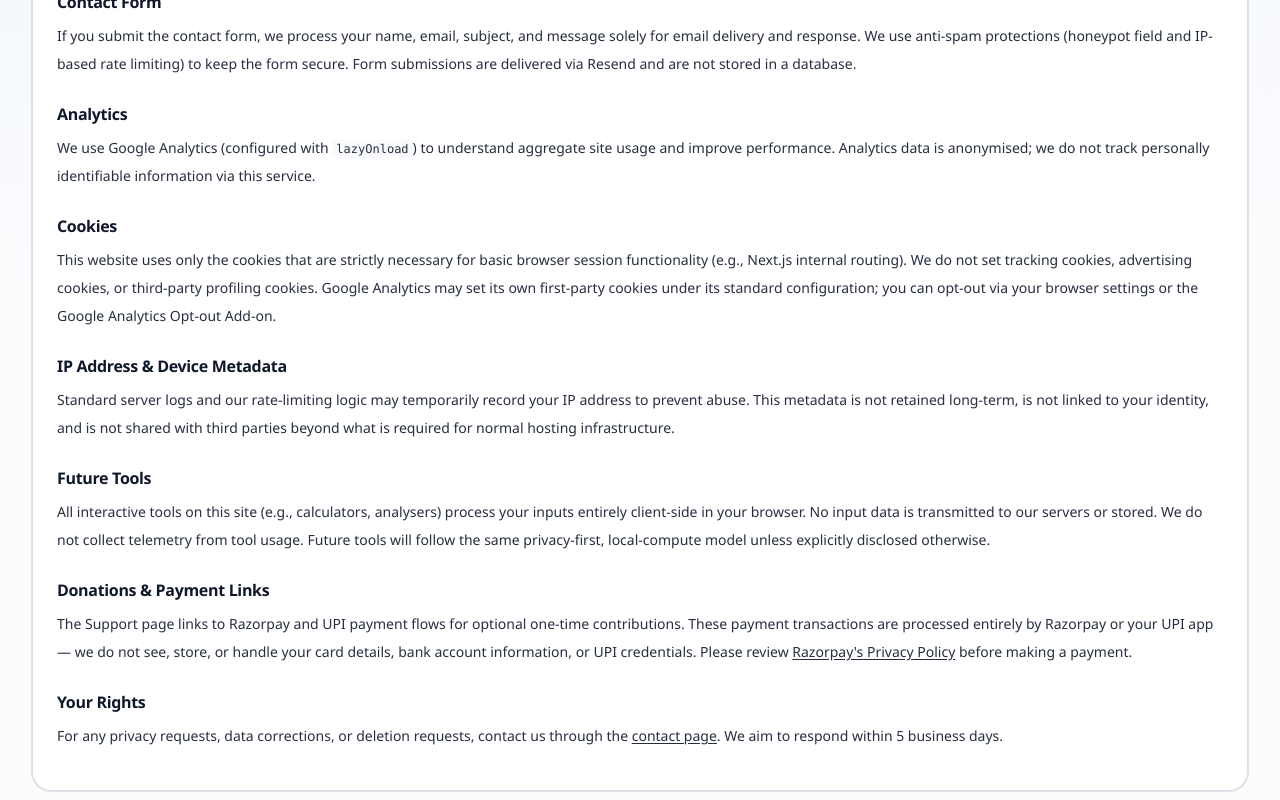
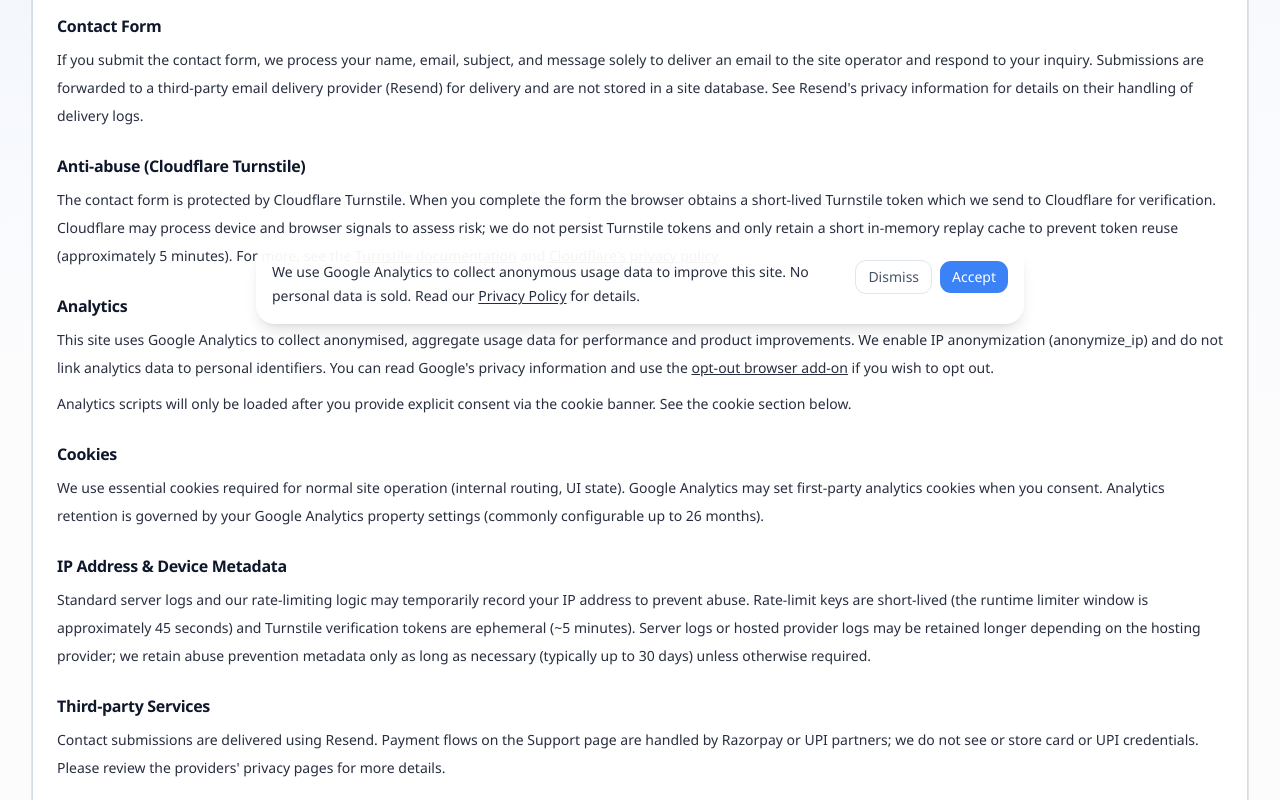
Before and after one commit to Lakshmanshenoy/shenoylabs-web, a Next.js app: page /privacy-policy in a window 1280 px wide. Shown: the part 460-1260 px from the top of the page. Built offline with nearby package versions, Linux system fonts and the light colour scheme; no server answers.

Commit message:
Legal: update Privacy/Terms/Refund pages + cookie consent and GA gating

```diff
--- a/src/app/layout.tsx
+++ b/src/app/layout.tsx
@@ -2,6 +2,7 @@ import type { Metadata } from "next";
 import Script from "next/script";
 
 import { GoogleAnalytics } from "@/components/analytics/google-analytics";
+import CookieBanner from "@/components/consent/cookie-banner";
 import { SiteShell } from "@/components/layout/site-shell";
 import { siteConfig } from "@/lib/site";
 
@@ -72,6 +73,7 @@ export default function RootLayout({
       {/* suppressHydrationWarning prevents false positives from browser extensions
            that mutate body attributes (e.g. Grammarly) after server render. */}
       <body className="min-h-full" suppressHydrationWarning>
+        <CookieBanner />
         <GoogleAnalytics gaId={process.env.NEXT_PUBLIC_GA_ID} />
         <SiteShell>{children}</SiteShell>
       </body>
--- a/src/app/privacy-policy/page.tsx
+++ b/src/app/privacy-policy/page.tsx
@@ -3,6 +3,7 @@ import type { Metadata } from "next";
 import { SectionContainer } from "@/components/shared/section-container";
 import { SectionHeader } from "@/components/shared/section-header";
 import { Card, CardContent } from "@/components/ui/card";
+import { siteConfig } from "@/lib/site";
 
 export const metadata: Metadata = {
   title: "Privacy Policy — Shenoy Labs",
@@ -37,6 +38,8 @@ export default function PrivacyPolicyPage() {
         description="How Shenoy Labs handles form submissions, basic analytics, and communication data."
       />
 
+      <p className="mt-2 text-xs text-muted-foreground">Last updated: 2026-04-10</p>
+
       <Card className="mt-8 border border-border/80 bg-card/95">
         <CardContent className="space-y-6 p-6 text-sm leading-7 text-muted-foreground">
           <div className="space-y-2">
@@ -56,10 +59,26 @@ export default function PrivacyPolicyPage() {
             </h2>
             <p>
               If you submit the contact form, we process your name, email,
-              subject, and message solely for email delivery and response. We
-              use anti-spam protections (honeypot field and IP-based rate
-              limiting) to keep the form secure. Form submissions are delivered
-              via Resend and are not stored in a database.
+              subject, and message solely to deliver an email to the site
+              operator and respond to your inquiry. Submissions are forwarded
+              to a third-party email delivery provider (Resend) for delivery
+              and are not stored in a site database. See Resend&apos;s privacy
+              information for details on their handling of delivery logs.
+            </p>
+          </div>
+
+          <div className="space-y-2">
+            <h2 className="font-heading text-base font-semibold text-foreground">
+              Anti-abuse (Cloudflare Turnstile)
+            </h2>
+            <p>
+              The contact form is protected by Cloudflare Turnstile. When you
+              complete the form the browser obtains a short-lived Turnstile
+              token which we send to Cloudflare for verification. Cloudflare
+              may process device and browser signals to assess risk; we do not
+              persist Turnstile tokens and only retain a short in-memory
+              replay cache to prevent token reuse (approximately 5 minutes).
+              For more, see the <a href="https://developers.cloudflare.com/turnstile/" target="_blank" rel="noopener noreferrer" className="underline">Turnstile documentation</a> and <a href="https://www.cloudflare.com/privacypolicy/" target="_blank" rel="noopener noreferrer" className="underline">Cloudflare&apos;s privacy policy</a>.
             </p>
           </div>
 
@@ -68,13 +87,15 @@ export default function PrivacyPolicyPage() {
               Analytics
             </h2>
             <p>
-              We use Google Analytics (configured with{" "}
-              <code className="rounded bg-muted px-1 py-0.5 font-mono text-xs">
-                lazyOnload
-              </code>
-              ) to understand aggregate site usage and improve performance.
-              Analytics data is anonymised; we do not track personally
-              identifiable information via this service.
+              This site uses Google Analytics to collect anonymised, aggregate
+              usage data for performance and product improvements. We enable
+              IP anonymization (anonymize_ip) and do not link analytics data
+              to personal identifiers. You can read Google&apos;s privacy
+              information and use the <a href="https://tools.google.com/dlpage/gaoptout/" target="_blank" rel="noopener noreferrer" className="underline">opt-out browser add-on</a> if you wish to opt out.
+            </p>
+            <p>
+              Analytics scripts will only be loaded after you provide explicit
+              consent via the cookie banner. See the cookie section below.
             </p>
           </div>
 
@@ -83,13 +104,11 @@ export default function PrivacyPolicyPage() {
               Cookies
             </h2>
             <p>
-              This website uses only the cookies that are strictly necessary for
-              basic browser session functionality (e.g., Next.js internal
-              routing). We do not set tracking cookies, advertising cookies, or
-              third-party profiling cookies. Google Analytics may set its own
-              first-party cookies under its standard configuration; you can
-              opt-out via your browser settings or the Google Analytics Opt-out
-              Add-on.
+              We use essential cookies required for normal site operation
+              (internal routing, UI state). Google Analytics may set
+              first-party analytics cookies when you consent. Analytics
+              retention is governed by your Google Analytics property settings
+              (commonly configurable up to 26 months).
             </p>
           </div>
 
@@ -99,46 +118,25 @@ export default function PrivacyPolicyPage() {
             </h2>
             <p>
               Standard server logs and our rate-limiting logic may temporarily
-              record your IP address to prevent abuse. This metadata is not
-              retained long-term, is not linked to your identity, and is not
-              shared with third parties beyond what is required for normal
-              hosting infrastructure.
+              record your IP address to prevent abuse. Rate-limit keys are
+              short-lived (the runtime limiter window is approximately 45
+              seconds) and Turnstile verification tokens are ephemeral (~5
+              minutes). Server logs or hosted provider logs may be retained
+              longer depending on the hosting provider; we retain abuse
+              prevention metadata only as long as necessary (typically up to
+              30 days) unless otherwise required.
             </p>
           </div>
 
           <div className="space-y-2">
             <h2 className="font-heading text-base font-semibold text-foreground">
-              Future Tools
+              Third-party Services
             </h2>
             <p>
-              All interactive tools on this site (e.g., calculators, analysers)
-              process your inputs entirely client-side in your browser. No input
-              data is transmitted to our servers or stored. We do not collect
-              telemetry from tool usage. Future tools will follow the same
-              privacy-first, local-compute model unless explicitly disclosed
-              otherwise.
-            </p>
-          </div>
-
-          <div className="space-y-2">
-            <h2 className="font-heading text-base font-semibold text-foreground">
-              Donations & Payment Links
-            </h2>
-            <p>
-              The Support page links to Razorpay and UPI payment flows for
-              optional one-time contributions. These payment transactions are
-              processed entirely by Razorpay or your UPI app — we do not see,
-              store, or handle your card details, bank account information, or
-              UPI credentials. Please review{" "}
-              <a
-                href="https://razorpay.com/privacy/"
-                target="_blank"
-                rel="noopener noreferrer"
-                className="underline underline-offset-2 hover:text-foreground"
-              >
-                Razorpay&apos;s Privacy Policy
-              </a>{" "}
-              before making a payment.
+              Contact submissions are delivered using Resend. Payment flows on
+              the Support page are handled by Razorpay or UPI partners; we do
+              not see or store card or UPI credentials. Please review the
+              providers&apos; privacy pages for more details.
             </p>
           </div>
 
@@ -147,15 +145,9 @@ export default function PrivacyPolicyPage() {
               Your Rights
             </h2>
             <p>
-              For any privacy requests, data corrections, or deletion requests,
-              contact us through the{" "}
-              <a
-                href="/contact"
-                className="underline underline-offset-2 hover:text-foreground"
-              >
-                contact page
-              </a>
-              . We aim to respond within 5 business days.
+              To request access, correction, or deletion of personal data, or
+              to exercise other privacy rights, contact us via the
+              <a href="/contact" className="underline underline-offset-2 hover:text-foreground"> contact page</a> or by emailing {siteConfig.contactEmail}. We will ask for reasonable information to verify your identity before responding. We aim to respond within 5 business days and will provide exported copies of personal data where applicable.
             </p>
           </div>
         </CardContent>
--- a/src/components/analytics/google-analytics.tsx
+++ b/src/components/analytics/google-analytics.tsx
@@ -1,13 +1,30 @@
 "use client";
 
 import Script from "next/script";
+import { useEffect, useState } from "react";
 
 type GoogleAnalyticsProps = {
   gaId?: string;
 };
 
+const CONSENT_KEY = "shenoylabs:consent:analytics";
+
 export function GoogleAnalytics({ gaId }: GoogleAnalyticsProps) {
-  if (!gaId) return null;
+  const [enabled, setEnabled] = useState(false);
+
+  useEffect(() => {
+    if (!gaId) return;
+    try {
+      setEnabled(localStorage.getItem(CONSENT_KEY) === "granted");
+      const onChange = () => setEnabled(localStorage.getItem(CONSENT_KEY) === "granted");
+      window.addEventListener("cookie-consent-changed", onChange);
+      return () => window.removeEventListener("cookie-consent-changed", onChange);
+    } catch {
+      // ignore
+    }
+  }, [gaId]);
+
+  if (!gaId || !enabled) return null;
 
   return (
     <>
--- /dev/null
+++ b/src/components/consent/cookie-banner.tsx
@@ -0,0 +1,65 @@
+"use client";
+
+import { useEffect, useState } from "react";
+import Link from "next/link";
+
+const CONSENT_KEY = "shenoylabs:consent:analytics";
+
+export default function CookieBanner() {
+  const [visible, setVisible] = useState(false);
+
+  useEffect(() => {
+    try {
+      const v = localStorage.getItem(CONSENT_KEY);
+      if (!v) setVisible(true);
+    } catch (_) {}
+  }, []);
+
+  const accept = () => {
+    try {
+      localStorage.setItem(CONSENT_KEY, "granted");
+      window.dispatchEvent(new Event("cookie-consent-changed"));
+    } catch (_) {}
+    setVisible(false);
+  };
+
+  const dismiss = () => {
+    try {
+      localStorage.setItem(CONSENT_KEY, "denied");
+    } catch (_) {}
+    setVisible(false);
+  };
+
+  if (!visible) return null;
+
+  return (
+    <div className="fixed bottom-4 left-4 right-4 z-[60] mx-auto max-w-3xl rounded-xl bg-card/95 p-4 shadow-lg">
+      <div className="flex items-start justify-between gap-4">
+        <div className="text-sm leading-6 text-muted-foreground">
+          <p>
+            We use Google Analytics to collect anonymous usage data to improve this
+            site. No personal data is sold. Read our{' '}
+            <Link href="/privacy-policy" className="underline underline-offset-2 hover:text-foreground">
+              Privacy Policy
+            </Link>
+            {' '}for details.
+          </p>
+        </div>
+        <div className="flex shrink-0 items-center gap-2">
+          <button
+            onClick={dismiss}
+            className="rounded-md border border-border/60 bg-transparent px-3 py-1.5 text-sm text-muted-foreground hover:bg-muted/5"
+          >
+            Dismiss
+          </button>
+          <button
+            onClick={accept}
+            className="rounded-md bg-primary px-3 py-1.5 text-sm font-medium text-white hover:bg-primary/90"
+          >
+            Accept
+          </button>
+        </div>
+      </div>
+    </div>
+  );
+}
```
Also changed, not shown: src/app/refund-policy/page.tsx (+28 -6 lines), src/app/terms-of-service/page.tsx (+45 -4 lines).
